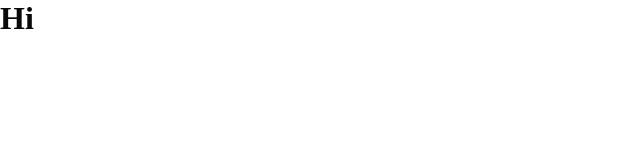
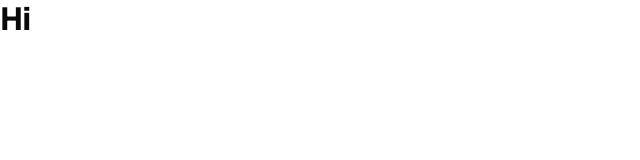
Before and after one commit to mathieusouflis/refonte-paris-musee, a Next.js app in the folder apps/web/: page / in a window 1280 px wide. Shown: the top 160 px of the page, without its empty margins (0-640 px from the left). Built offline with nearby package versions, Linux system fonts and the light colour scheme.

Commit message:
feat: Refactor layout to use shared fonts and Main component
Switch to French locale, update metadata, and simplify font imports.

```diff
--- a/apps/web/app/layout.tsx
+++ b/apps/web/app/layout.tsx
@@ -1,19 +1,12 @@
 import type { Metadata } from "next";
-import localFont from "next/font/local";
 import "./globals.css";
 
-const geistSans = localFont({
-  src: "./fonts/GeistVF.woff",
-  variable: "--font-geist-sans",
-});
-const geistMono = localFont({
-  src: "./fonts/GeistMonoVF.woff",
-  variable: "--font-geist-mono",
-});
+import { geistSans, getFontsVariables } from "@/lib/fonts";
+import { Main } from "@/components/layout/Main";
 
 export const metadata: Metadata = {
-  title: "Create Next App",
-  description: "Generated by create next app",
+  title: "Paris Musées",
+  description: "Made with ❤️",
 };
 
 export default function RootLayout({
@@ -22,9 +15,9 @@ export default function RootLayout({
   children: React.ReactNode;
 }>) {
   return (
-    <html lang="en">
-      <body className={`${geistSans.variable} ${geistMono.variable}`}>
-        {children}
+    <html lang="fr" className={getFontsVariables()}>
+      <body className={geistSans.className}>
+        <Main>{children}</Main>
       </body>
     </html>
   );
--- /dev/null
+++ b/apps/web/components/layout/Main/index.tsx
@@ -0,0 +1,7 @@
+export function Main({ children }: { children: React.ReactNode }) {
+  return (
+    <main className="flex flex-col items-center justify-center min-h-screen py-2">
+      {children}
+    </main>
+  );
+}
```
